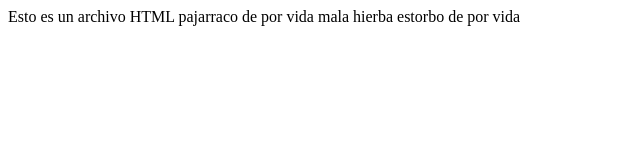
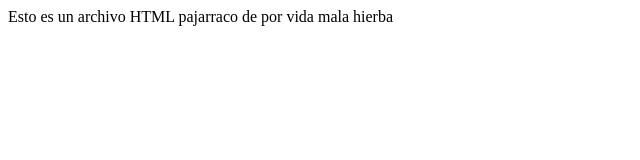
Before and after one commit to JavieRetro/Prueba, a plain HTML site: page index.html in a window 1280 px wide. Shown: the whole page, without its empty margins (0-640 px from the left). Drawn offline with Linux system fonts and the light colour scheme.

Commit message:
el segundo commit que lo vale

```diff
--- a/index.html
+++ b/index.html
@@ -10,6 +10,6 @@
         Esto es un archivo HTML
         pajarraco de por vida
         mala hierba
-        estorbo de por vida
+
     </body>
 </html>
```
